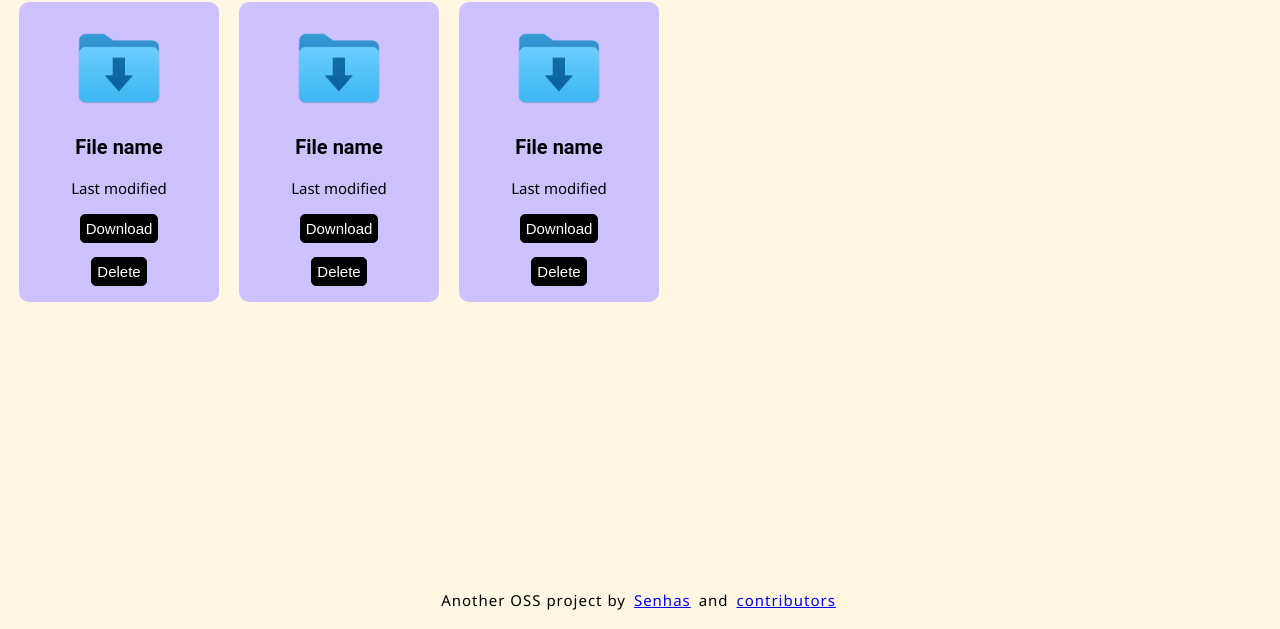
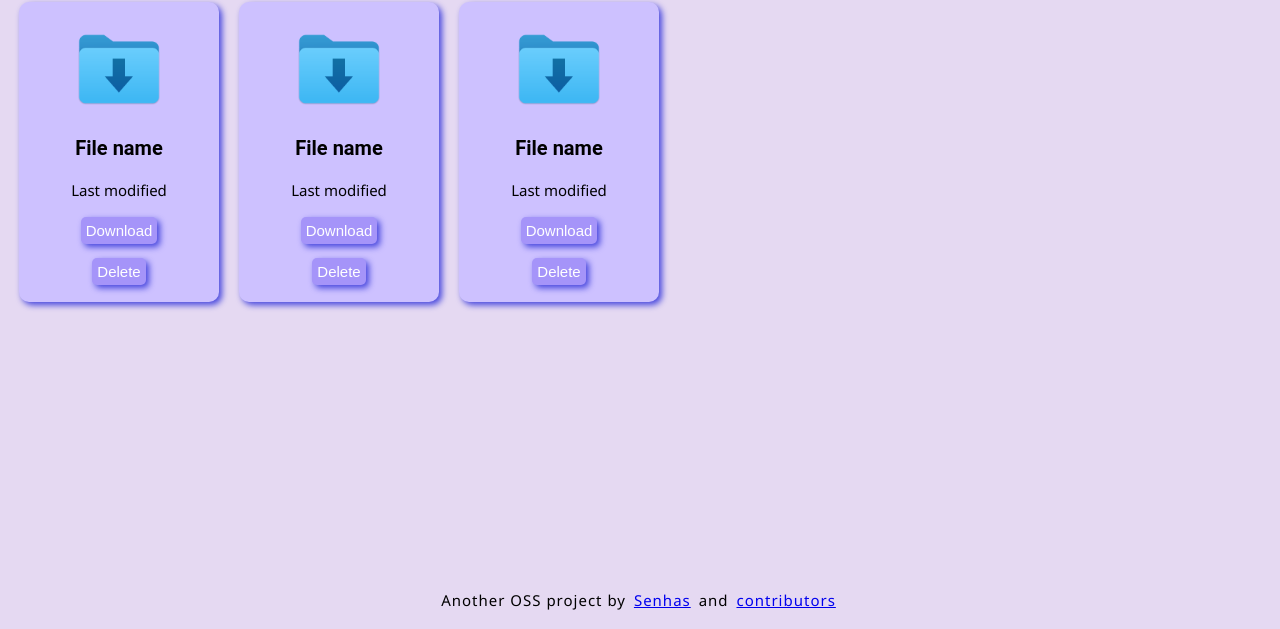
Before and after one commit to senhas-rgb/GistFlow, a browser extension: page dashboard.html in a window 1280 px wide. Shown: the part 171-800 px from the top of the page. Drawn offline with Linux system fonts and the light colour scheme.

Commit message:
CSS colors and affects

```diff
--- a/css/style.css
+++ b/css/style.css
@@ -6,7 +6,7 @@
 
 body {
   font-family: "Roboto", sans-serif;
-  background-color: #FFF6E3;
+  background-color: #E5D9F2;
 }
 
 p {
@@ -105,6 +105,7 @@ footer p {
   margin: 10px;
   border-radius: 10px;
   background-color: #CDC1FF;
+  filter: drop-shadow(3px 3px 3px #4444dd);
 }
 
 .file h2 {
@@ -119,16 +120,18 @@ footer p {
   font-size: 15px;
   padding: 5px;
   border-radius: 5px;
-  border: 1px solid black;
-  background-color: black;
+  border: none;
+  background-color: #A594F9;
   color: white;
   cursor: pointer;
   transition: 300ms;
+  filter: drop-shadow(3px 3px 3px #4444dd);
 }
 
 .file button:hover {
   background-color: white;
   color: black;
+  filter: none;
 }
 
 .overlay {
```
